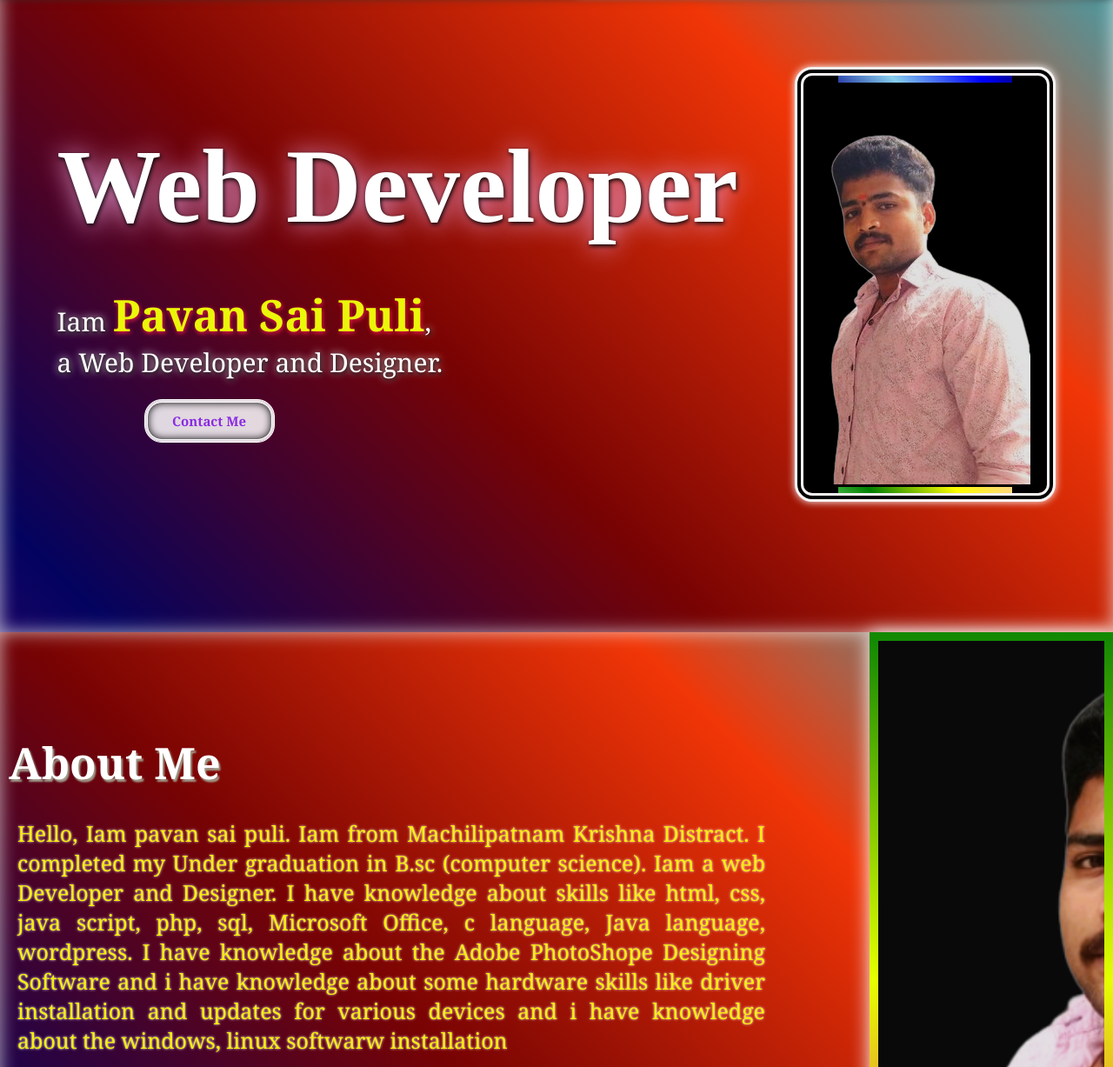
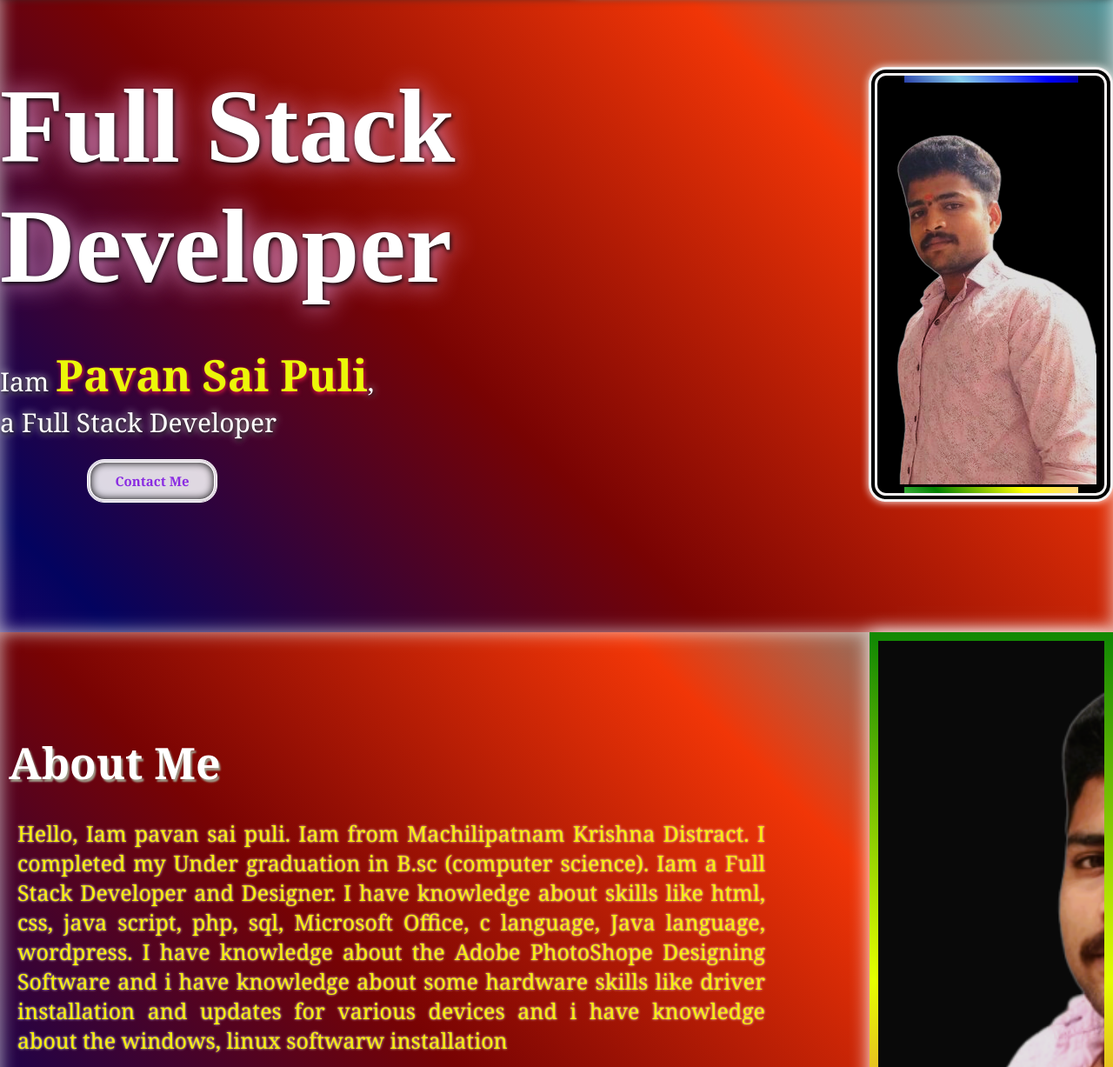
Before and after one commit to Psworld2905/Portfolio-, a plain HTML site: page index.html in a window 1280 px wide. Shown: the part 73-1300 px from the top of the page at 87% size. Drawn offline with Linux system fonts and the light colour scheme.

Commit message:
Update index.html

```diff
--- a/index.html
+++ b/index.html
@@ -24,8 +24,8 @@
      </div>
      <div class="home" id="home" >
         <div class="details" .>
-            <h1 style="color: white; text-shadow: 1px 2px 5px rgb(3, 3, 3),1px 2px 30px rgb(235, 163, 224); font-size: 120px;font-family: Edwardian Script ITC;">Web Developer</h1><br><br>
-            <p style="color: white; text-shadow: 1px 2px 5px rgb(3, 3, 3), 0px 0px 10px white;font-size: 30px;">Iam <span style="font-size: 50px;font-weight: 900; color: rgb(235, 247, 9);text-shadow: 1px 2px 5px rgb(229, 27, 71);">Pavan Sai Puli</span>,<br> a Web Developer and Designer.</p><br>
+            <h1 style="color: white; text-shadow: 1px 2px 5px rgb(3, 3, 3),1px 2px 30px rgb(235, 163, 224); font-size: 120px;font-family: Edwardian Script ITC;">Full Stack Developer</h1><br><br>
+            <p style="color: white; text-shadow: 1px 2px 5px rgb(3, 3, 3), 0px 0px 10px white;font-size: 30px;">Iam <span style="font-size: 50px;font-weight: 900; color: rgb(235, 247, 9);text-shadow: 1px 2px 5px rgb(229, 27, 71);">Pavan Sai Puli</span>,<br> a Full Stack Developer </p><br>
             <button style="width: 150px;height: 50px;margin-left: 100px;"><a href="mailto:pulipavansai9@gmail.com">Contact Me</a></button>
         </div>
         <div class="img-container">
@@ -37,7 +37,7 @@
          <h1 style="margin-top:80px ; padding: 10px; font-size: 50px; color: white; text-shadow: 2px 3px 2px rgb(160, 157, 140); width:300px;"> About Me</h1>
 
             <p style="width: 900px;padding: 20px;font-size: 25px; text-align: justify;color: rgb(248, 240, 8); text-shadow: 0px 0px 3px white;">Hello, Iam pavan sai puli. Iam from Machilipatnam Krishna Distract.
-                I completed my Under graduation in B.sc (computer science). Iam  a web Developer and Designer.
+                I completed my Under graduation in B.sc (computer science). Iam  a Full Stack Developer and Designer.
                 I have knowledge about skills like html, css, java script, php, sql, Microsoft Office, c language, Java language, wordpress.
                 I have knowledge about the Adobe PhotoShope Designing Software and i have knowledge about some hardware skills like driver installation and updates for various devices and
                 i have knowledge about the windows, linux softwarw installation </p>
```
